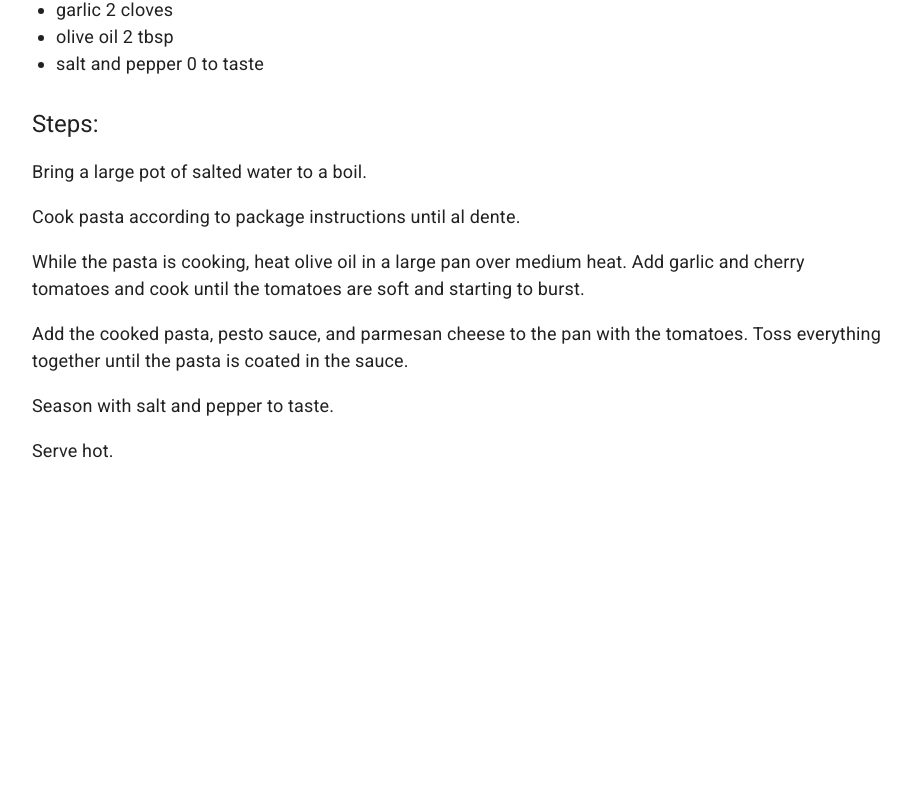
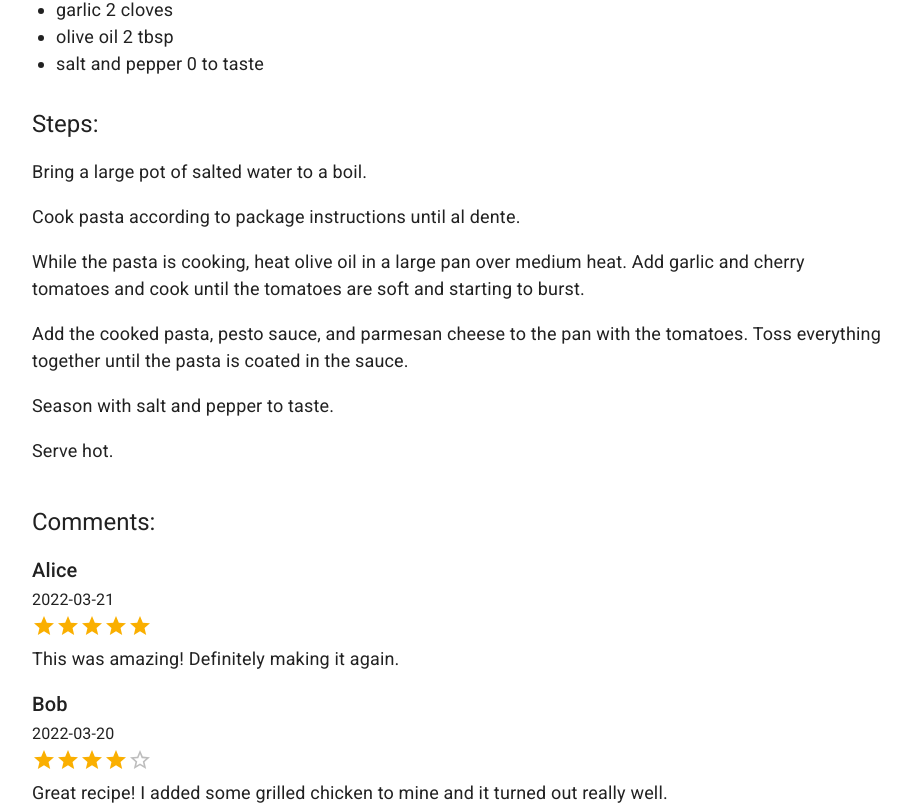
Before and after one commit to REVERTUX/Recipe-App, a React (Vite) app: page /recipes/1 in a window 1280 px wide. Shown: the part 447-1253 px from the top of the page, without its empty margins (182-1093 px from the left). Before the commit the page ends 929 px from the top, so only its background shows below. Built offline with nearby package versions, Linux system fonts and the light colour scheme.

Commit message:
Add reviews to recipe page

```diff
--- a/src/recipe/RecipePage.tsx
+++ b/src/recipe/RecipePage.tsx
@@ -3,6 +3,7 @@ import { styled } from '@mui/material/styles';
 
 import { recipe } from '../services/mock-recipe';
 import RecipeBasic from './RecipeBasic';
+import ReviewList from './ReviewList';
 
 const StyledList = styled('ul')(({ theme }) => ({
   padding: theme.spacing(0.5, 3),
@@ -62,6 +63,7 @@ function RecipePage() {
       {directions.map((direction) => (
         <p key={direction.substring(0, 20)}>{direction}</p>
       ))}
+      <ReviewList reviews={reviews} />
     </Container>
   );
 }
--- /dev/null
+++ b/src/recipe/ReviewItem.tsx
@@ -0,0 +1,22 @@
+import { Rating, Typography } from '@mui/material';
+
+import { Review } from './model';
+
+interface ReviewItemProps {
+  review: Review;
+}
+
+function ReviewItem({
+  review: { comment, date, rating, user },
+}: ReviewItemProps) {
+  return (
+    <div>
+      <Typography variant="h6">{user}</Typography>
+      <Typography variant="subtitle1">{date}</Typography>
+      <Rating value={rating} max={5} precision={0.5} readOnly />
+      <Typography variant="body1">{comment}</Typography>
+    </div>
+  );
+}
+
+export default ReviewItem;
--- /dev/null
+++ b/src/recipe/ReviewList.tsx
@@ -0,0 +1,29 @@
+import { styled } from '@mui/material/styles';
+import { Typography } from '@mui/material';
+
+import ReviewItem from './ReviewItem';
+import { Review } from './model';
+
+const StyledWrapper = styled('div')(({ theme }) => ({
+  display: 'flex',
+  flexDirection: 'column',
+  gap: theme.spacing(2),
+  paddingTop: theme.spacing(3),
+}));
+
+interface ReviewListProps {
+  reviews: Review[];
+}
+
+function ReviewList({ reviews }: ReviewListProps) {
+  return (
+    <StyledWrapper>
+      <Typography variant="h5">Comments:</Typography>
+      {reviews.map((review) => (
+        <ReviewItem key={review.id} review={review} />
+      ))}
+    </StyledWrapper>
+  );
+}
+
+export default ReviewList;
```
